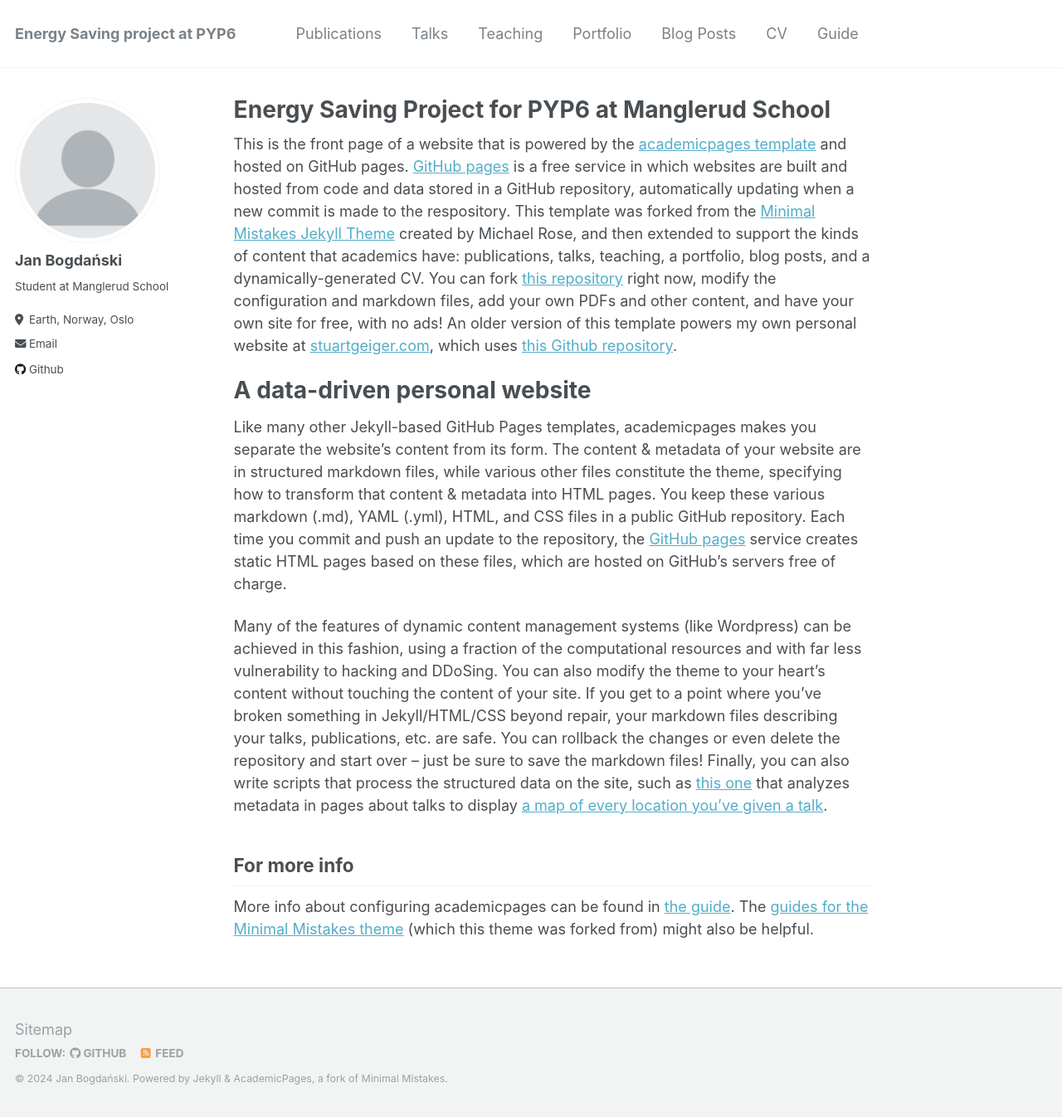
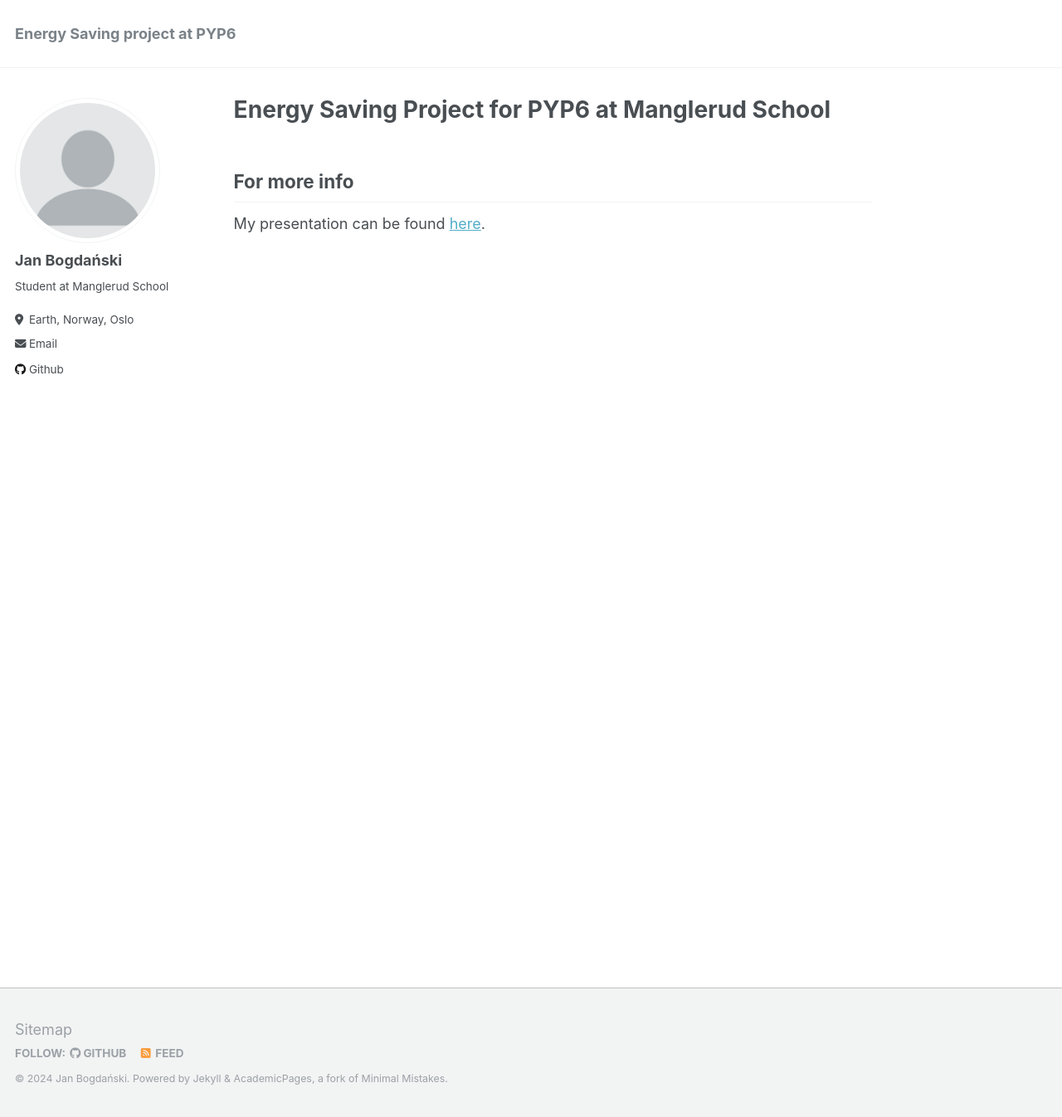
Before and after one commit to janbgd/janbgd.github.io, a Jekyll site: the page built from _pages/about.md, in a window 1280 px wide and 1346 px high. Shown: the whole window at 83% size. Built offline with Jekyll 4.4.1, drawn with Linux system fonts in a browser that asks for light colours.

Commit message:
link + stuff

```diff
--- a/_data/navigation.yml
+++ b/_data/navigation.yml
@@ -1,22 +1,2 @@
 # main links links
 main:
-  - title: "Publications"
-    url: /publications/
-
-  - title: "Talks"
-    url: /talks/
-
-  - title: "Teaching"
-    url: /teaching/
-
-  - title: "Portfolio"
-    url: /portfolio/
-
-  - title: "Blog Posts"
-    url: /year-archive/
-
-  - title: "CV"
-    url: /cv/
-
-  - title: "Guide"
-    url: /markdown/
--- a/_pages/about.md
+++ b/_pages/about.md
@@ -7,14 +7,6 @@ redirect_from:
   - /about.html
 ---
 
-This is the front page of a website that is powered by the [academicpages template](https://github.com/academicpages/academicpages.github.io) and hosted on GitHub pages. [GitHub pages](https://pages.github.com) is a free service in which websites are built and hosted from code and data stored in a GitHub repository, automatically updating when a new commit is made to the respository. This template was forked from the [Minimal Mistakes Jekyll Theme](https://mmistakes.github.io/minimal-mistakes/) created by Michael Rose, and then extended to support the kinds of content that academics have: publications, talks, teaching, a portfolio, blog posts, and a dynamically-generated CV. You can fork [this repository](https://github.com/academicpages/academicpages.github.io) right now, modify the configuration and markdown files, add your own PDFs and other content, and have your own site for free, with no ads! An older version of this template powers my own personal website at [stuartgeiger.com](http://stuartgeiger.com), which uses [this Github repository](https://github.com/staeiou/staeiou.github.io).
-
-A data-driven personal website
-======
-Like many other Jekyll-based GitHub Pages templates, academicpages makes you separate the website's content from its form. The content & metadata of your website are in structured markdown files, while various other files constitute the theme, specifying how to transform that content & metadata into HTML pages. You keep these various markdown (.md), YAML (.yml), HTML, and CSS files in a public GitHub repository. Each time you commit and push an update to the repository, the [GitHub pages](https://pages.github.com/) service creates static HTML pages based on these files, which are hosted on GitHub's servers free of charge.
-
-Many of the features of dynamic content management systems (like Wordpress) can be achieved in this fashion, using a fraction of the computational resources and with far less vulnerability to hacking and DDoSing. You can also modify the theme to your heart's content without touching the content of your site. If you get to a point where you've broken something in Jekyll/HTML/CSS beyond repair, your markdown files describing your talks, publications, etc. are safe. You can rollback the changes or even delete the repository and start over -- just be sure to save the markdown files! Finally, you can also write scripts that process the structured data on the site, such as [this one](https://github.com/academicpages/academicpages.github.io/blob/master/talkmap.ipynb) that analyzes metadata in pages about talks to display [a map of every location you've given a talk](https://academicpages.github.io/talkmap.html).
-
 For more info
 ------
-More info about configuring academicpages can be found in [the guide](https://academicpages.github.io/markdown/). The [guides for the Minimal Mistakes theme](https://mmistakes.github.io/minimal-mistakes/docs/configuration/) (which this theme was forked from) might also be helpful.
+My presentation can be found [here](https://www.canva.com/design/DAF_I8tK6Pw/ztDxdvm42sve-684qz8WFw/view?utm_content=DAF_I8tK6Pw&utm_campaign=designshare&utm_medium=link&utm_source=editor).
```
